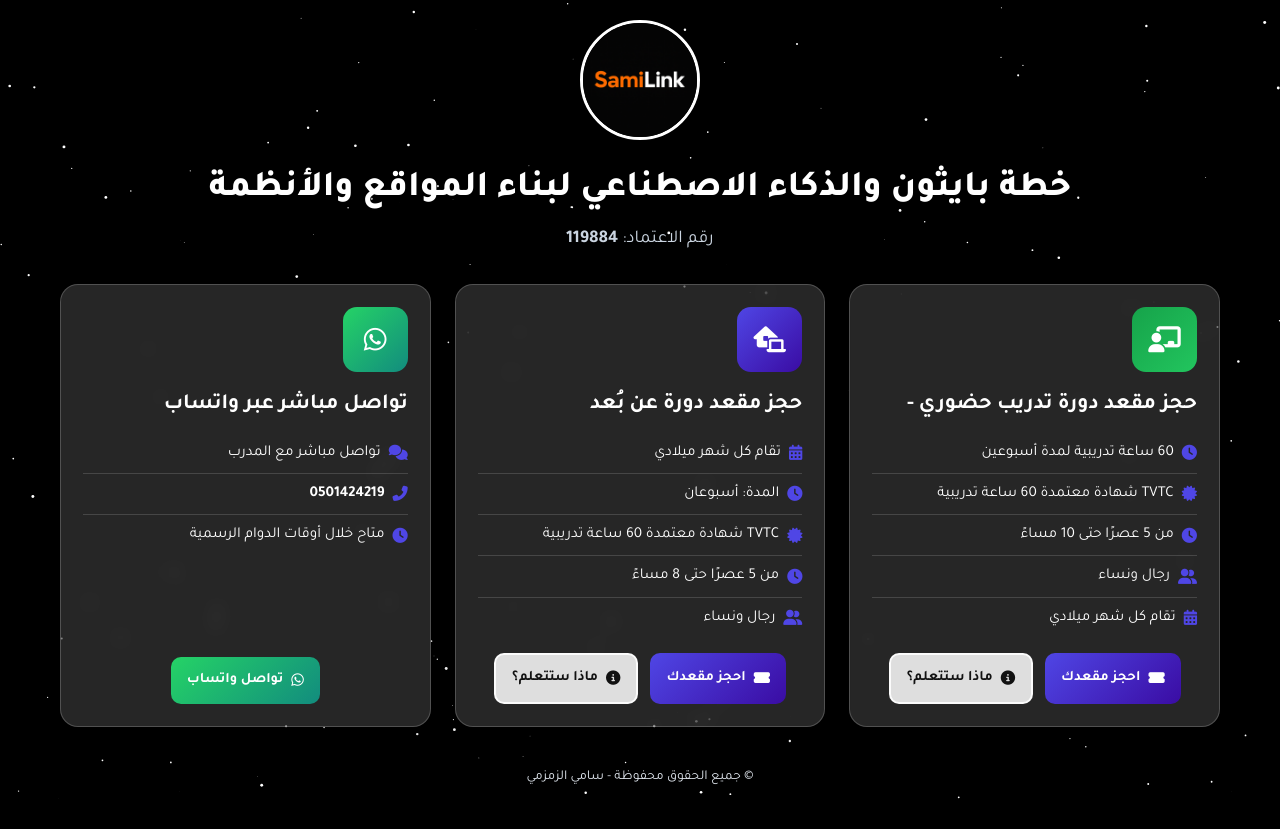
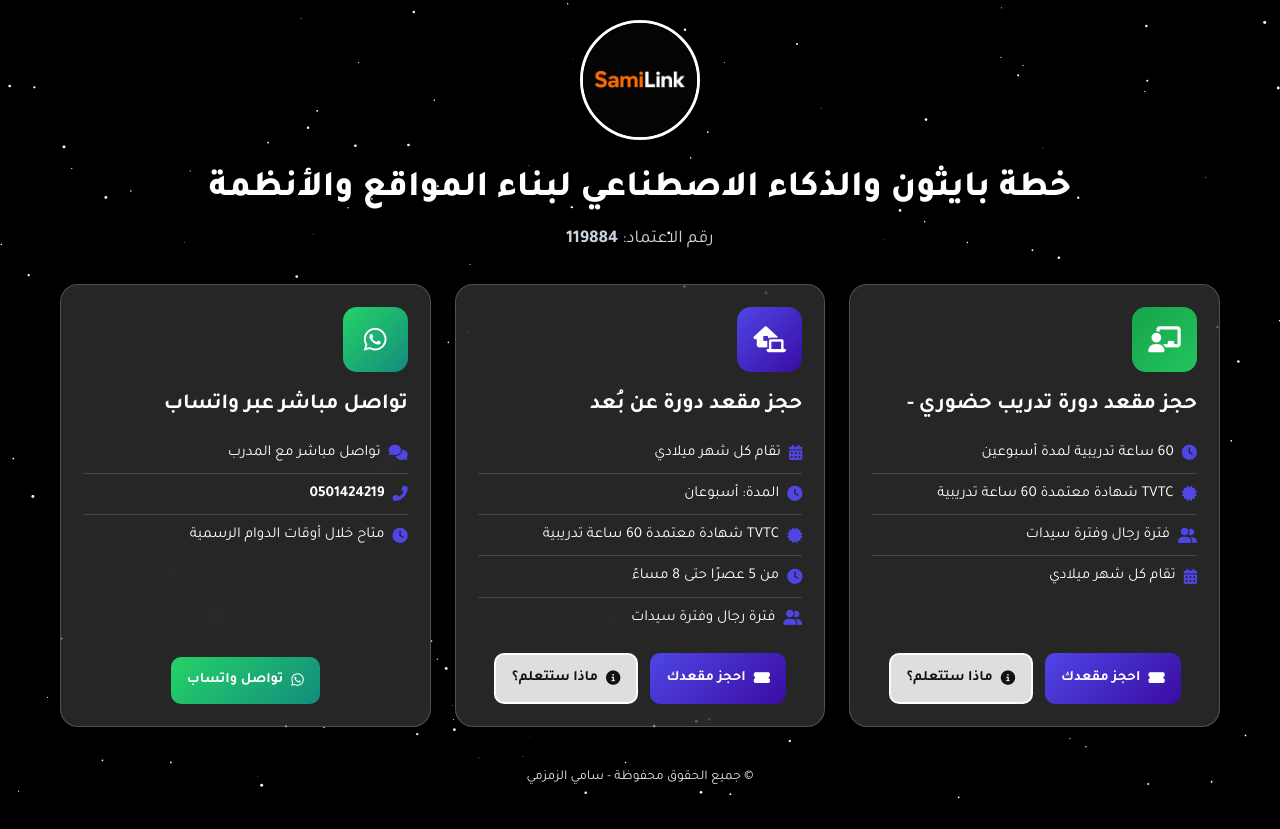
Before and after one commit to tmggl/sami, a plain HTML site: page index.html in a window 1280 px wide. Drawn offline with Linux system fonts and the light colour scheme.

Commit message:
فترة رجال وفترة سيدات

```diff
--- a/index.html
+++ b/index.html
@@ -141,8 +141,7 @@
           <ul class="features-list">
             <li><i class="fas fa-clock"></i> 60 ساعة تدريبية لمدة أسبوعين</li>
             <li><i class="fas fa-certificate"></i>TVTC شهادة معتمدة 60 ساعة تدريبية</li>
-            <li><i class="fas fa-clock"></i> من 5 عصرًا حتى 10 مساءً</li>
-            <li><i class="fas fa-user-friends"></i> رجال ونساء</li>
+            <li><i class="fas fa-user-friends"></i> فترة رجال وفترة سيدات</li>
             <li><i class="fas fa-calendar-alt"></i> تقام كل شهر ميلادي</li>
           </ul>
         </div>
@@ -166,7 +165,7 @@
             <li><i class="fas fa-clock"></i> المدة: أسبوعان</li>
             <li><i class="fas fa-certificate"></i>TVTC شهادة معتمدة 60 ساعة تدريبية</li>
             <li><i class="fas fa-clock"></i> من 5 عصرًا حتى 8 مساءً</li>
-            <li><i class="fas fa-user-friends"></i> رجال ونساء</li>
+            <li><i class="fas fa-user-friends"></i> فترة رجال وفترة سيدات</li>
           </ul>
         </div>
         <div class="card-actions">
```
